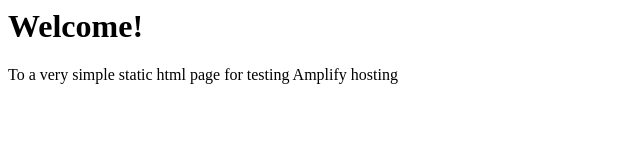
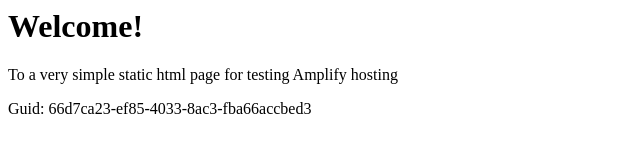
Before and after one commit to aws-aemilia-syd/Github-PR-Commit-Integration-Test-DoNotTouch-GitH-MJCD6L4M-v1-prod-ap-southeast-2, a website: page src/index.html in a window 1280 px wide. Shown: the whole page, without its empty margins (0-640 px from the left). Drawn offline with Linux system fonts and the light colour scheme.

Commit message:
commit from integ tests

```diff
--- a/src/index.html
+++ b/src/index.html
@@ -1,3 +1,5 @@
+
+
 <html lang="en">
 
 <head>
@@ -10,6 +12,6 @@
 <body>
     <h1>Welcome!</h1>
     <p>To a very simple static html page for testing Amplify hosting</p>
-</body>
+    <p>Guid: 66d7ca23-ef85-4033-8ac3-fba66accbed3</p></body>
 
 </html>
```
